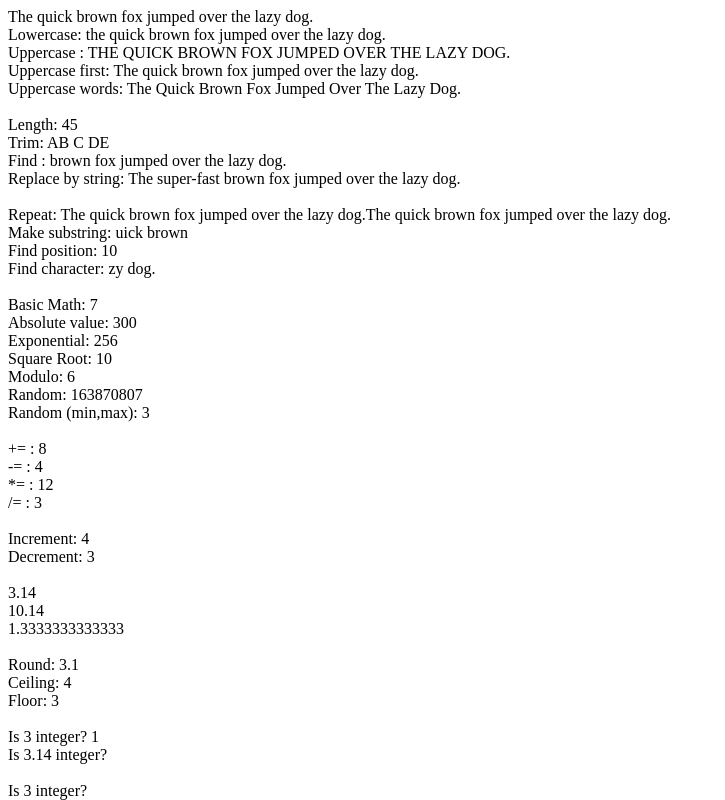
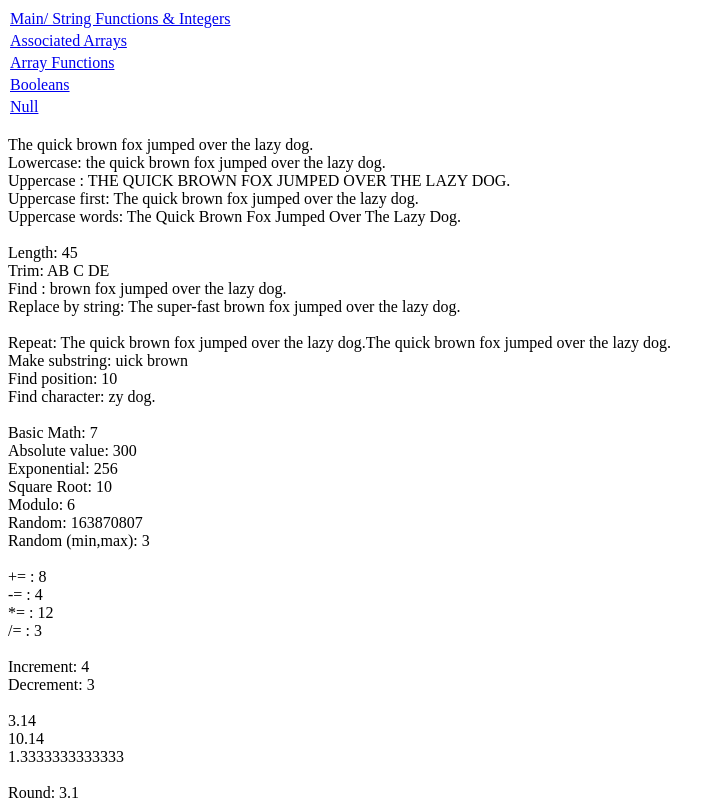
Before and after one commit to Npascetti/lyndasandboxphp, a PHP site: page / in a window 1280 px wide. Shown: the top 800 px of the page, without its empty margins (0-725 px from the left). Run offline with PHP 8.4, Linux system fonts and the light colour scheme.

Commit message:
made nav bar and stylesheet finished booleans finished array functions, started booleans finished assocarrays renamed assocarrays to assocarrays.php created assocrays

```diff
--- a/index.php
+++ b/index.php
@@ -3,8 +3,18 @@
 <html lang="en">
 	<head>
 		<title>Lynda Sandbox Practice</title>
+		<link rel="stylesheet" type="text/css" href="stylesheet.css" />
 	</head>
 	<body>
+		<nav>
+			<ul>
+				<li><a href="index.php">Main/ String Functions & Integers</a></li>
+				<li><a href="assocarrays.php">Associated Arrays</a></li>
+				<li><a href="arrayfunctions.php">Array Functions</a></li>
+				<li><a href="booleans.php">Booleans</a></li>
+				<li><a href="null.php">Null</a></li>
+			</ul>
+		</nav><br />
 		<!--start of string functions section-->
 		<?php
 
@@ -74,11 +84,11 @@
 		<?php echo "Is {$integer} integer? " . is_int($integer); ?><br />
 		<?php echo "Is {$float} integer?" . is_int($float); ?><br />
 		<br />
-		<?php echo "Is {$integer} integer? " . is_float($integer); ?><br />
-		<?php echo "Is {$float} integer?" . is_float($float); ?><br />
+		<?php echo "Is {$integer} float? " . is_float($integer); ?><br />
+		<?php echo "Is {$float} float?" . is_float($float); ?><br />
 		<br />
-		<?php echo "Is {$integer} integer? " . is_numeric($integer); ?><br />
-		<?php echo "Is {$float} integer?" . is_numeric($float); ?><br />
+		<?php echo "Is {$integer} number? " . is_numeric($integer); ?><br />
+		<?php echo "Is {$float} number" . is_numeric($float); ?><br />
 		<br/>
 		<!--End of numbers - floating points-->
 
--- /dev/null
+++ b/stylesheet.css
@@ -0,0 +1,15 @@
+nav {
+	display: block;
+	margin: auto;
+}
+
+ul {
+	list-style: none;
+	padding: 0;
+	margin: 0;
+}
+
+li {
+	list-style: none;
+	padding: 2px;
+}
```
Also changed, not shown: arrayfunctions.php (+10 -1 lines), assocarrays.php (+11 -0 lines), booleans.php (+10 -0 lines), null.php (added, +40 -0 lines).
